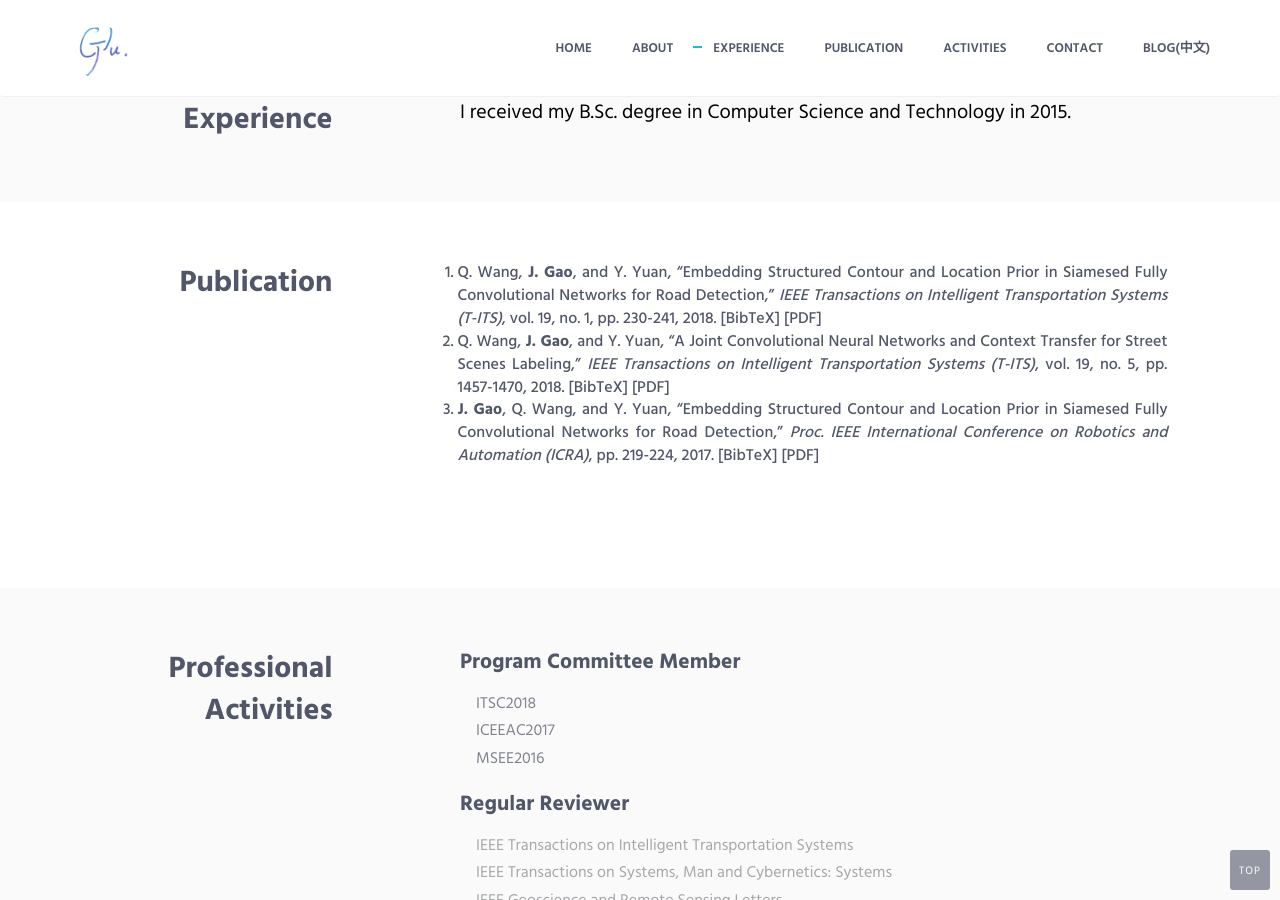
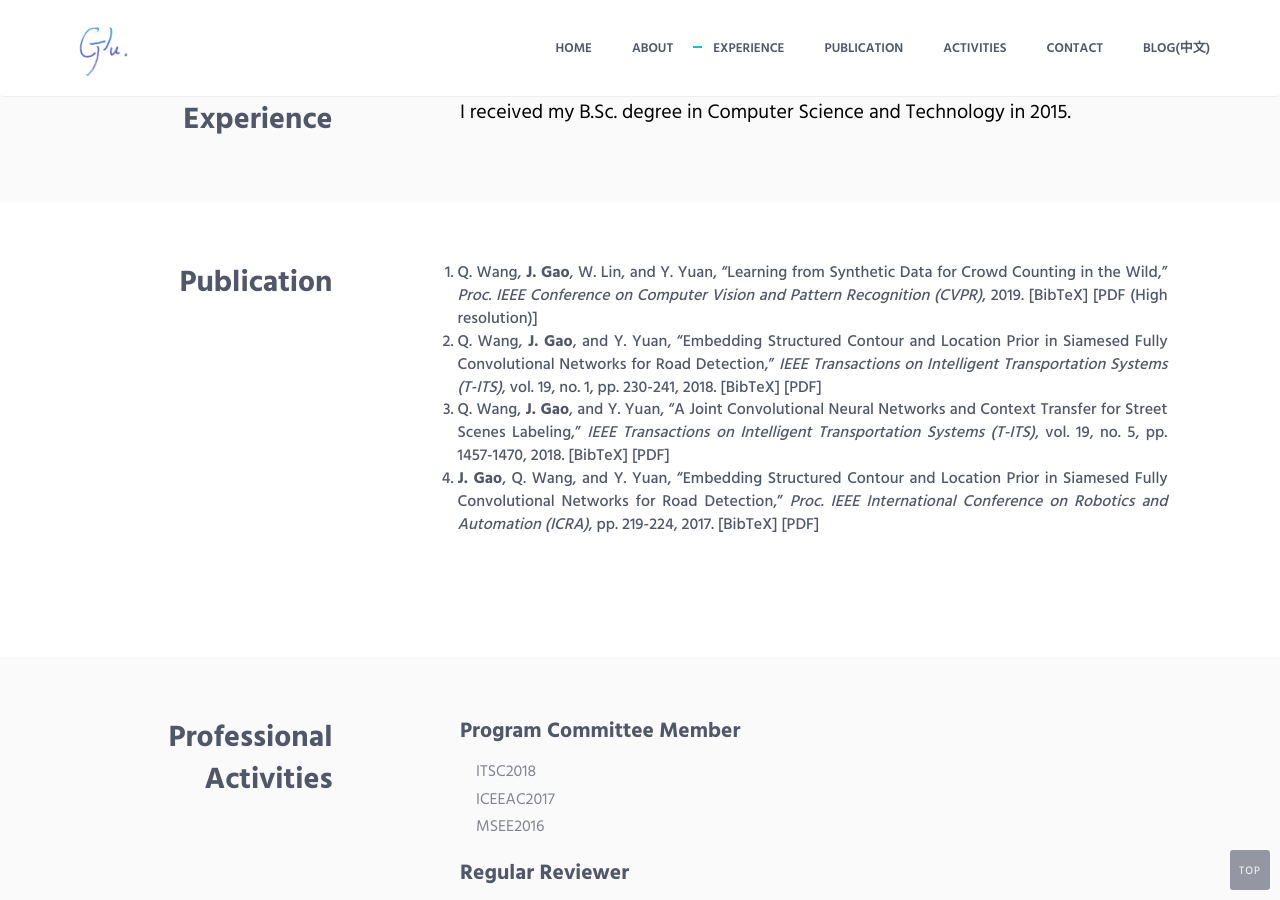
Before and after one commit to gjy3035/gjy3035.github.io, a Jekyll site: the page index.html, which Jekyll copies as it is, in a window 1280 px wide and 900 px high, scrolled down 1131 px. Built offline with Jekyll 4.4.1, drawn with Linux system fonts in a browser that asks for light colours.

Commit message:
Update index.html

```diff
--- a/index.html
+++ b/index.html
@@ -217,6 +217,20 @@
                     <div class="col-sm-8 col-sm-offset-05">
                         <div class="margin-b-60">
 							<ol>
+
+
+							<li style="text-align:justify;">Q. Wang, <b>J. Gao</b>, W. Lin, and Y. Yuan, “Learning from Synthetic Data for Crowd Counting in the Wild,” <i>Proc. IEEE Conference on Computer Vision and Pattern Recognition (CVPR)</i>, 2019.
+                            <a href="javascript:toggleBibtex('gao2019conf_learning')">[BibTeX]</a>
+			    <a href='pdf/CC_Wild_0308_cvpr2019.pdf'>[PDF (High resolution)]</a>
+			<div id="bib_gao2019conf_learning" class="bibtex noshow">
+<pre>@inproceedings{gao2019conf_learning,
+  title={Learning from Synthetic Data for Crowd Counting in the Wild},
+  author={Wang, Qi and Gao, Junyu and Lin, Wei and Yuan, Yuan},
+  journal={Computer Vision and Pattern Recognition (CVPR)},
+  year={2019}
+}</pre>
+			</div>
+
 							<li style="text-align:justify;">Q. Wang, <b>J. Gao</b>, and Y. Yuan, “Embedding Structured Contour and Location Prior in Siamesed Fully Convolutional Networks for Road Detection,” <i>IEEE Transactions on Intelligent Transportation Systems (T-ITS)</i>,  vol. 19, no. 1, pp. 230-241, 2018.
                             <a href="javascript:toggleBibtex('gao2018journal_embedding')">[BibTeX]</a>
 			    <a href='pdf/road_detection_its2017.pdf'>[PDF]</a>
```
